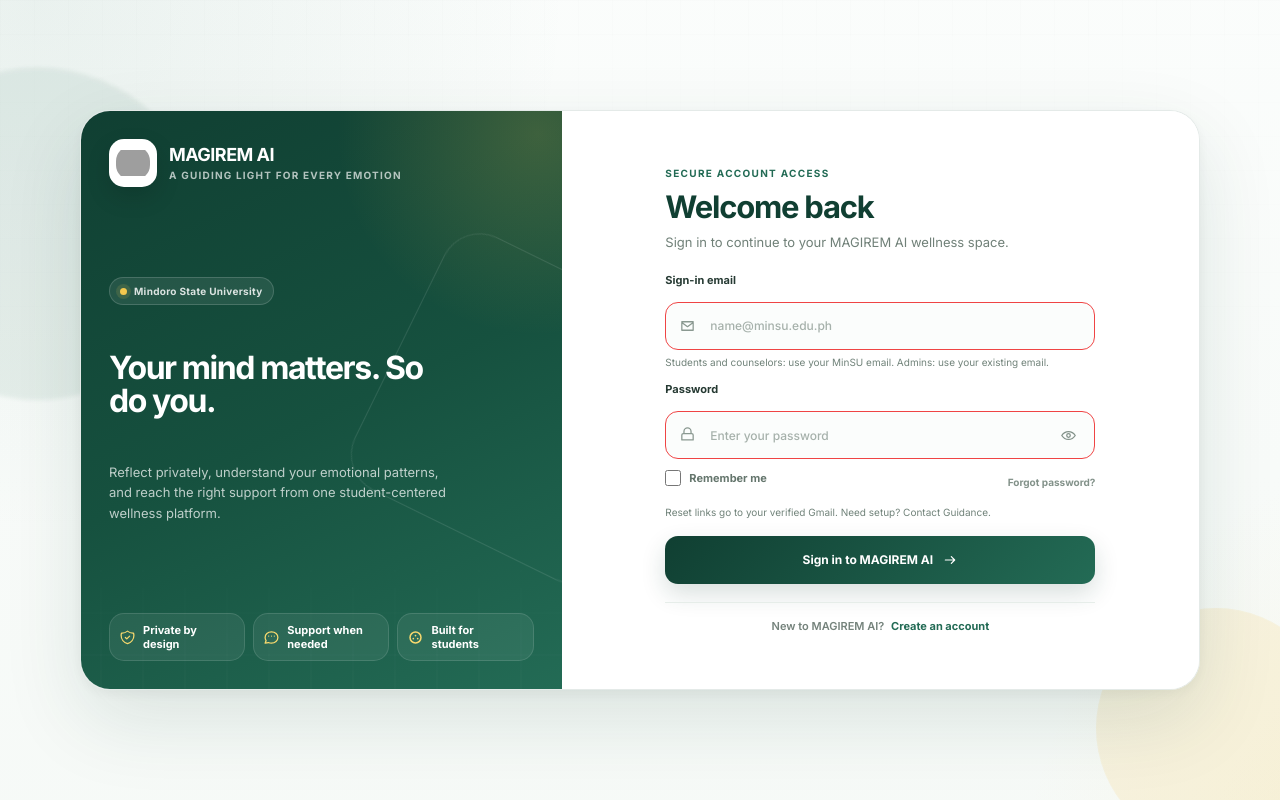
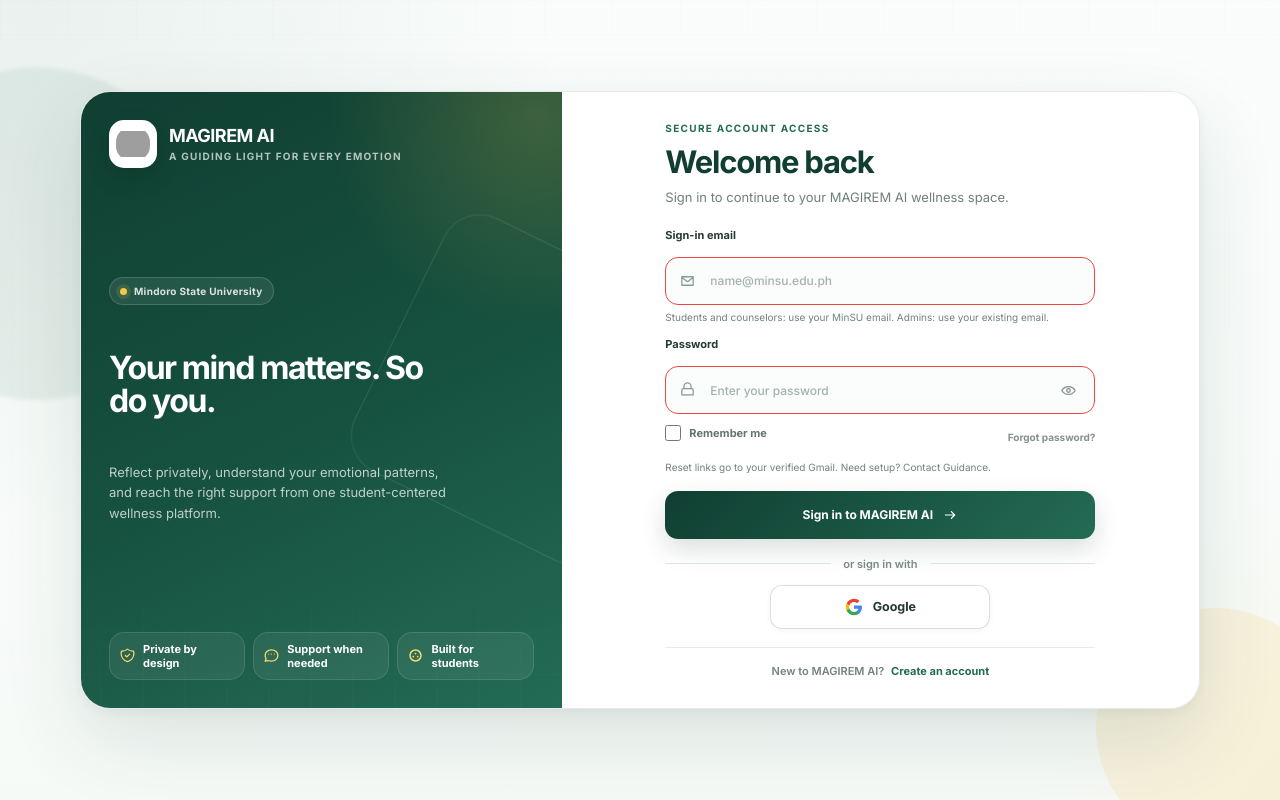
Before and after one commit to SLR1130/MAGIREM-AI, a Laravel app: page /login in a window 1280 px wide. Run offline with Laravel 12, Linux system fonts and the light colour scheme; style sheets or scripts are compiled from the project's sources; grey boxes are pictures that could not be loaded.

Commit message:
feat(auth): add Google sign-in UI, OAuth controller and registration verification email

```diff
--- a/app/Models/User.php
+++ b/app/Models/User.php
@@ -33,6 +33,8 @@ class User extends Authenticatable
         'profile_picture',
         'community_verified_at',
         'community_verified_by',
+        'google_id',
+        'google_avatar',
     ];
 
     /**
--- a/composer.json
+++ b/composer.json
@@ -8,6 +8,7 @@
     "require": {
         "php": "^8.2",
         "laravel/framework": "^12.0",
+        "laravel/socialite": "^5.31",
         "laravel/tinker": "^2.10.1"
     },
     "require-dev": {
--- a/config/services.php
+++ b/config/services.php
@@ -55,6 +55,12 @@ return [
     | a conventional file to locate the various service credentials.
     |
     */
+
+    'google' => [
+        'client_id' => env('GOOGLE_CLIENT_ID'),
+        'client_secret' => env('GOOGLE_CLIENT_SECRET'),
+        'redirect' => env('GOOGLE_REDIRECT_URI', env('APP_URL') . '/auth/google/callback'),
+    ],
 
     'postmark' => [
         'key' => env('POSTMARK_API_KEY'),
--- a/resources/views/auth/login.blade.php
+++ b/resources/views/auth/login.blade.php
@@ -464,6 +464,55 @@
 
     .msa-security svg { width: 14px; height: 14px; color: var(--emerald); }
 
+    .msa-social-divider {
+        display: flex;
+        align-items: center;
+        margin: 18px 0 14px;
+        color: #7b8d84;
+        font-size: 11px;
+        font-weight: 600;
+        text-align: center;
+    }
+    .msa-social-divider::before,
+    .msa-social-divider::after {
+        content: '';
+        flex: 1;
+        border-bottom: 1px solid rgba(16, 63, 50, 0.12);
+    }
+    .msa-social-divider span {
+        padding: 0 12px;
+    }
+    .msa-social-row {
+        display: flex;
+        justify-content: center;
+        gap: 12px;
+        margin-bottom: 6px;
+    }
+    .msa-social-box-btn {
+        display: inline-flex;
+        align-items: center;
+        justify-content: center;
+        gap: 10px;
+        width: 100%;
+        max-width: 220px;
+        height: 44px;
+        border: 1px solid rgba(16, 63, 50, 0.16);
+        border-radius: 12px;
+        background: #ffffff;
+        color: #233830;
+        font-size: 12.5px;
+        font-weight: 700;
+        text-decoration: none;
+        box-shadow: 0 2px 6px rgba(16, 63, 50, 0.04);
+        transition: all .18s ease;
+    }
+    .msa-social-box-btn:hover {
+        background: #f5f9f6;
+        border-color: #236b55;
+        transform: translateY(-1px);
+        box-shadow: 0 6px 14px rgba(16, 63, 50, 0.08);
+    }
+
     .msa-auth-footer {
         margin-top: 23px;
         padding-top: 20px;
@@ -822,6 +871,22 @@
                     </div>
                 </form>
 
+                <div class="msa-social-divider">
+                    <span>or sign in with</span>
+                </div>
+
+                <div class="msa-social-row">
+                    <a href="{{ route('auth.google') }}" class="msa-social-box-btn" title="Sign in with Google">
+                        <svg viewBox="0 0 24 24" width="18" height="18" aria-hidden="true">
+                            <path fill="#4285F4" d="M22.56 12.25c0-.78-.07-1.53-.2-2.25H12v4.26h5.92c-.26 1.37-1.04 2.53-2.21 3.31v2.77h3.57c2.08-1.92 3.28-4.74 3.28-8.09z"/>
+                            <path fill="#34A853" d="M12 23c2.97 0 5.46-.98 7.28-2.66l-3.57-2.77c-.98.66-2.23 1.06-3.71 1.06-2.86 0-5.29-1.93-6.16-4.53H2.18v2.84C3.99 20.53 7.7 23 12 23z"/>
+                            <path fill="#FBBC05" d="M5.84 14.09c-.22-.66-.35-1.36-.35-2.09s.13-1.43.35-2.09V7.06H2.18C1.43 8.55 1 10.22 1 12s.43 3.45 1.18 4.94l2.85-2.22.81-.63z"/>
+                            <path fill="#EA4335" d="M12 5.38c1.62 0 3.06.56 4.21 1.64l3.15-3.15C17.45 2.09 14.97 1 12 1 7.7 1 3.99 3.47 2.18 7.06l3.66 2.84c.87-2.6 3.3-4.52 6.16-4.52z"/>
+                        </svg>
+                        <span>Google</span>
+                    </a>
+                </div>
+
                 <div class="msa-auth-footer">
                     New to MAGIREM AI?
                     <a href="{{ route('register') }}" class="msa-link">Create an account</a>
--- a/resources/views/emails/account-verification.blade.php
+++ b/resources/views/emails/account-verification.blade.php
@@ -17,9 +17,11 @@
             <p><strong>After setup:</strong> sign in at MAGIREM AI using your <strong>MinSU institutional email</strong> and the password you created. Do not use your personal Gmail as the sign-in email. There is no separate password-change page; to change or reset your password later, choose “Forgot password?”; the reset link is sent only to your verified personal Gmail.</p>
             <p>This invitation expires and can be used once. If you were not expecting it, do not forward it; contact the designated Guidance Office reviewer.</p>
         @elseif($kind === 'verification_code')
-            <p>Use this one-time code to verify the notification email for your account:</p>
+            <p><strong>This personal Gmail address was used to register for a MAGIREM AI student account.</strong></p>
+            <p>Your registration application has been received and is currently <strong>waiting for administrator and Guidance Office verification</strong>.</p>
+            <p>To confirm that you own this Gmail address for notifications and account updates, please enter this one-time verification code:</p>
             <p style="padding:14px;border-radius:10px;background:#E6F1EB;color:#103F32;font-size:26px;font-weight:bold;letter-spacing:.22em;text-align:center">{{ $code }}</p>
-            <p>This code expires in 30 minutes. If you did not request it, you can ignore this email.</p>
+            <p>This code expires in 30 minutes. Once your email is verified and administrators review your application, you will be notified of your approval status. If you did not create an account in MAGIREM AI, you can safely ignore this email.</p>
         @elseif($kind === 'approved')
             <p>Your registration has been approved. You may now sign in using your MinSU institutional email and password.</p>
         @elseif($kind === 'needs_information')
--- a/routes/web.php
+++ b/routes/web.php
@@ -9,6 +9,7 @@ use App\Http\Controllers\AIChatController;
 use App\Http\Controllers\MentalHealthMonitoringController;
 use App\Http\Controllers\PasswordRecoveryController;
 use App\Http\Controllers\AccountOnboardingController;
+use App\Http\Controllers\Auth\GoogleAuthController;
 
 // Home page - accessible to everyone
 Route::get('/', function () {
@@ -55,6 +56,10 @@ Route::middleware('guest')->group(function () {
     Route::post('/account/activate', [AccountOnboardingController::class, 'acceptInvitation'])->middleware('throttle:5,10')->name('account.activate.accept');
     Route::get('/register', [\App\Http\Controllers\RegistrationController::class, 'show'])->name('register');
     Route::post('/register', [\App\Http\Controllers\RegistrationController::class, 'submit'])->middleware('throttle:5,10')->name('register.submit');
+
+    // Google OAuth
+    Route::get('/auth/google', [GoogleAuthController::class, 'redirect'])->name('auth.google');
+    Route::get('/auth/google/callback', [GoogleAuthController::class, 'callback'])->name('auth.google.callback');
 });
 
 // Authenticated routes - with secure session validation
```
Also changed, not shown: app/Http/Controllers/Auth/GoogleAuthController.php (added, +114 -0 lines), app/Http/Controllers/RegistrationController.php (+7 -0 lines), resources/views/auth/register.blade.php (+16 -4 lines), database/migrations/2026_11_14_000001_add_google_oauth_to_users.php (added), 1 other file.
